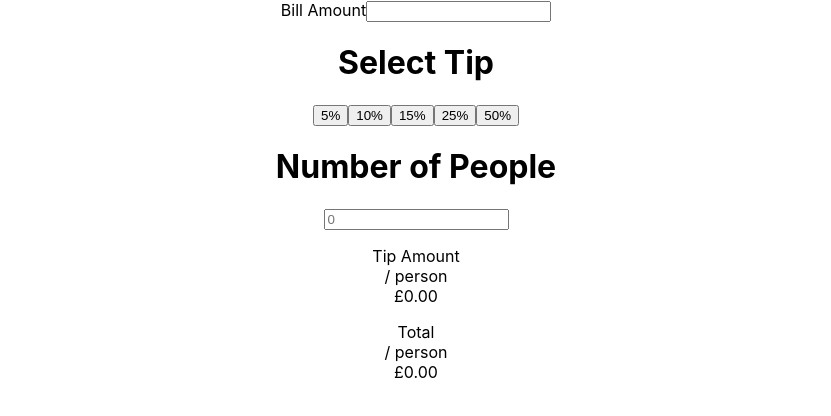
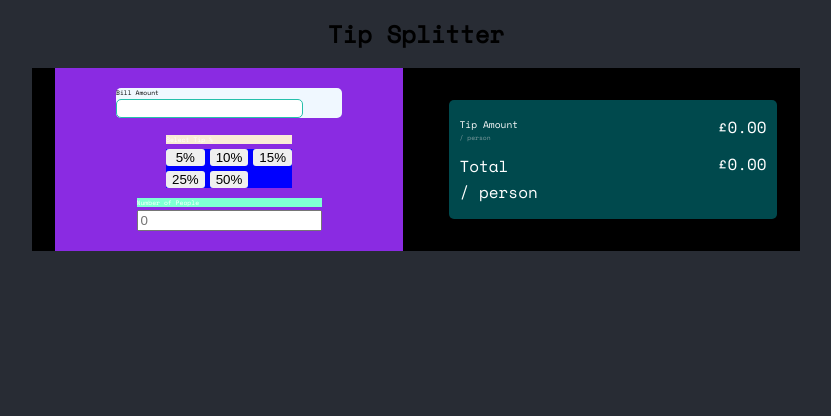
Before and after one commit to anjaliruth/TipSplitter, a React (Create React App) app: page / in a window 1280 px wide. Shown: the top 416 px of the page, without its empty margins (224-1055 px from the left). Built offline with nearby package versions, Linux system fonts and the light colour scheme.

Commit message:
styling 60%

```diff
--- a/src/App.css
+++ b/src/App.css
@@ -1,38 +1,152 @@
-.App {
+  @import url('https://fonts.googleapis.com/css2?family=Space+Mono&display=swap');
+
+  :root {
+    --color1: hsl(185, 41%, 84%);
+    --color2: hsl(189, 41%, 97%);
+    --color3: hsl(172, 67%, 45%);
+    --color4: hsl(183, 100%, 15%);
+    --color5: hsl(186, 14%, 43%);
+    --color6: hsl(184, 14%, 56%);
+    --color7: hsl(0, 0%, 100%);
+
+  }
+
+  body {
+    font-family: 'Space Mono', monospace;
+    background-color: #282c34;
+    color: #ffffff;
+    text-align: center;
+    margin: 0;
+    padding: 0;
+  }
+
+.App{
+  display: flex;
+  flex-direction: row;
+  justify-content: center;
+  align-items: center;
+  background-color: black;
+  width: 60%;
+  height: 40%;
+  margin: 0 auto;
+
+}
+.title {
+  font-size: 1.5em;
   text-align: center;
+  color: #000000;
+
 }
 
-.App-logo {
-  height: 40vmin;
-  pointer-events: none;
+.inputFields {
+  display: flex;
+  width: 40%;
+  height: 10%;
+  flex-direction: column;
+  justify-content: center;
+  align-items: center;
+  margin: 0 auto;
+  padding: 20px;
+  background-color: blueviolet;
 }
 
-@media (prefers-reduced-motion: no-preference) {
-  .App-logo {
-    animation: App-logo-spin infinite 20s linear;
-  }
+.outputFields {
+  display: flex;
+  width: 40%;
+  height: 10%;
+  flex-direction: column;
+  justify-content: center;
+  align-items: center;
+  margin: 0 auto;
+  padding: 10px;
+  background-color: var(--color4);
+  border-radius:5px;
+
 }
 
-.App-header {
-  background-color: #282c34;
-  min-height: 100vh;
+.billAmount {
+  font-size: 0.4rem;
+  color: #000000;
+  border-radius: 5px;
+  background-color: aliceblue;
+  margin-bottom: 10px;
+  text-align: left;
+}
+.billAmount > input {
+  width: 80%;
+  height: 100%;
+  border-radius: 5px;
+  border: 1px solid var(--color3);
+  margin-top: 2px;
+
+}
+
+.buttonsTitle{
+  font-size: 0.4rem;
+  background-color: antiquewhite;
+  margin-bottom: 5px;
+  padding: 0;
+  text-align: left;
+}
+.tipButtons{
+  display: grid;
+  grid-template-columns: 1fr 1fr 1fr;
+  gap: 5px;
+  background-color: blue;
+}
+
+.tipButtons > button {
+  border: none;
+  border-radius: 3px;
+}
+.tipButtons > button:hover {
+  border: none;
+  border-radius: 3px;
+  background-color: var(--color3);
+}
+
+.amtPeopleTitle{
+font-size: 0.4rem;
+background-color: aquamarine;
+padding: 0;
+margin-top: 10px;
+margin-bottom:0;
+text-align: left;
+}
+
+
+.outputTitle {
   display: flex;
   flex-direction: column;
-  align-items: center;
-  justify-content: center;
-  font-size: calc(10px + 2vmin);
-  color: white;
+}
+.outputTitle > p {
+
+  padding: 0;
+  margin-top: 2px;
+  margin-bottom:0;
+  text-align: left;
+
+  width: 100%
+}
+.outputTitle > .big {
+  font-size:0.6rem ;
+  ;
 }
 
-.App-link {
-  color: #61dafb;
+.outputTitle > .small {
+  font-size:0.4rem ;
+  color: var(--color6);
 }
 
-@keyframes App-logo-spin {
-  from {
-    transform: rotate(0deg);
-  }
-  to {
-    transform: rotate(360deg);
-  }
+
+.sectionOutput{
+  display: flex;
+  flex-direction:row;
+  justify-content: space-between;
+  width: 100%;
+  height: 100%;
+
+  margin-top: 5px;
+  margin-bottom: 5px;
+  padding: 0;
 }
--- a/src/App.js
+++ b/src/App.js
@@ -20,20 +20,35 @@ function App() {
     setTipPercent(amount);
   }
 
-  function handlenumPeople (e){
-    setNumPeople(e.target.value)
+  function handlenumPeople(e) {
+    setNumPeople(e.target.value);
   }
 
-  console.log(billAmount)
-  console.log(tipPercent)
-  console.log(numPeople)
+  console.log(billAmount);
+  console.log(tipPercent);
+  console.log(numPeople);
   return (
-    <div className="App">
-      <BillAmount handleBillAmount={handleBillAmount} />
-      <TipButton handleTipAmount={handleTipAmount} />
-      <AmountPpl handlenumPeople={handlenumPeople}/>
-      <TipAmount billAmount={billAmount} tipPercent={tipPercent} numPeople={numPeople}/>
-      <Total billAmount={billAmount} tipPercent={tipPercent} numPeople={numPeople}/>
+    <div>
+      <h1 className="title">Tip Splitter</h1>
+      <div className="App">
+        <div className="inputFields">
+          <BillAmount handleBillAmount={handleBillAmount} />
+          <TipButton handleTipAmount={handleTipAmount} />
+          <AmountPpl handlenumPeople={handlenumPeople} />
+        </div>
+        <div className="outputFields">
+          <TipAmount
+            billAmount={billAmount}
+            tipPercent={tipPercent}
+            numPeople={numPeople}
+          />
+          <Total
+            billAmount={billAmount}
+            tipPercent={tipPercent}
+            numPeople={numPeople}
+          />
+        </div>
+      </div>
     </div>
   );
 }
--- a/src/components/AmountPpl/AmountPpl.js
+++ b/src/components/AmountPpl/AmountPpl.js
@@ -2,8 +2,8 @@ import React from 'react'
 
 export default function AmountPpl( {handlenumPeople}){
   return (
-    <div>
-        <h1>Number of People</h1>
+    <div className="amtPeople">
+        <p className="amtPeopleTitle">Number of People</p>
         <input type="number" placeholder="0" onChange={handlenumPeople} />
     </div>
   )
--- a/src/components/TipAmount/TipAmount.js
+++ b/src/components/TipAmount/TipAmount.js
@@ -1,14 +1,17 @@
-import React from 'react'
+import React from "react";
 
-export default function TipAmount({billAmount, tipPercent, numPeople}) {
+export default function TipAmount({ billAmount, tipPercent, numPeople }) {
   return (
-    <div>
-    <p>
-        Tip Amount <br />
-        <span>/ person</span>
-        <br/>
-        {tipPercent > 0 && numPeople > 0 ? `$${((billAmount * tipPercent) / numPeople).toFixed(2)}` : "£0.00"}
-    </p>
+    <div className="sectionOutput">
+      <div className="outputTitle">
+        <p className = "big">Tip Amount </p>
+        <p className="small">/ person</p>
+      </div>
+      <div className="calculatedAmt">
+        {tipPercent > 0 && numPeople > 0
+          ? `$${((billAmount * tipPercent) / numPeople).toFixed(2)}`
+          : "£0.00"}
+      </div>
     </div>
-  )
+  );
 }
--- a/src/components/TipButton/TipButton.js
+++ b/src/components/TipButton/TipButton.js
@@ -1,16 +1,15 @@
 import React from 'react'
 
 export default function TipButton({handleTipAmount}) {
+
+  const tips =[5,10,15,25,50]
   return (
-    <div className="tipButtons">
-        <h1>Select Tip</h1>
-        <div>
-        <button onClick={()=> handleTipAmount(0.05)}>5%</button>
-        <button onClick={()=> handleTipAmount(0.10)}>10%</button>
-        <button onClick={()=> handleTipAmount(0.15)}>15%</button>
-        <button onClick={()=> handleTipAmount(0.25)}>25%</button>
-        <button onClick={()=> handleTipAmount(0.50)}>50%</button>
-        {/* <button onChange={()=> handleTipAmount(0.05)}>Custom</button> */}
+    <div >
+        <p className = "buttonsTitle">Select Tip %</p>
+        <div className="tipButtons" >
+{tips.map((tip, index) => {
+  return <button key={index} onClick={()=> handleTipAmount(tip/100)}>{tip}%</button>
+})}
         </div>
     </div>
   )
--- a/src/components/Total/Total.js
+++ b/src/components/Total/Total.js
@@ -2,13 +2,14 @@ import React from 'react'
 
 export default function Total({billAmount, tipPercent, numPeople}){
   return (
-    <div>
-    <p>
-        Total <br />
-        <span>/ person</span>
-        <br/>
+    <div className="sectionOutput">
+<div className="outputTitle">
+        <p className = "big1"> Total </p>
+        <p className="small1">/ person</p>
+        </div>
+      <div className="calculatedAmt">
         {tipPercent > 0 && numPeople > 0 ? `$${((billAmount * (1+tipPercent)) / numPeople).toFixed(2)}` : "£0.00"}
-    </p>
+    </div>
     </div>
   )
 }
```
